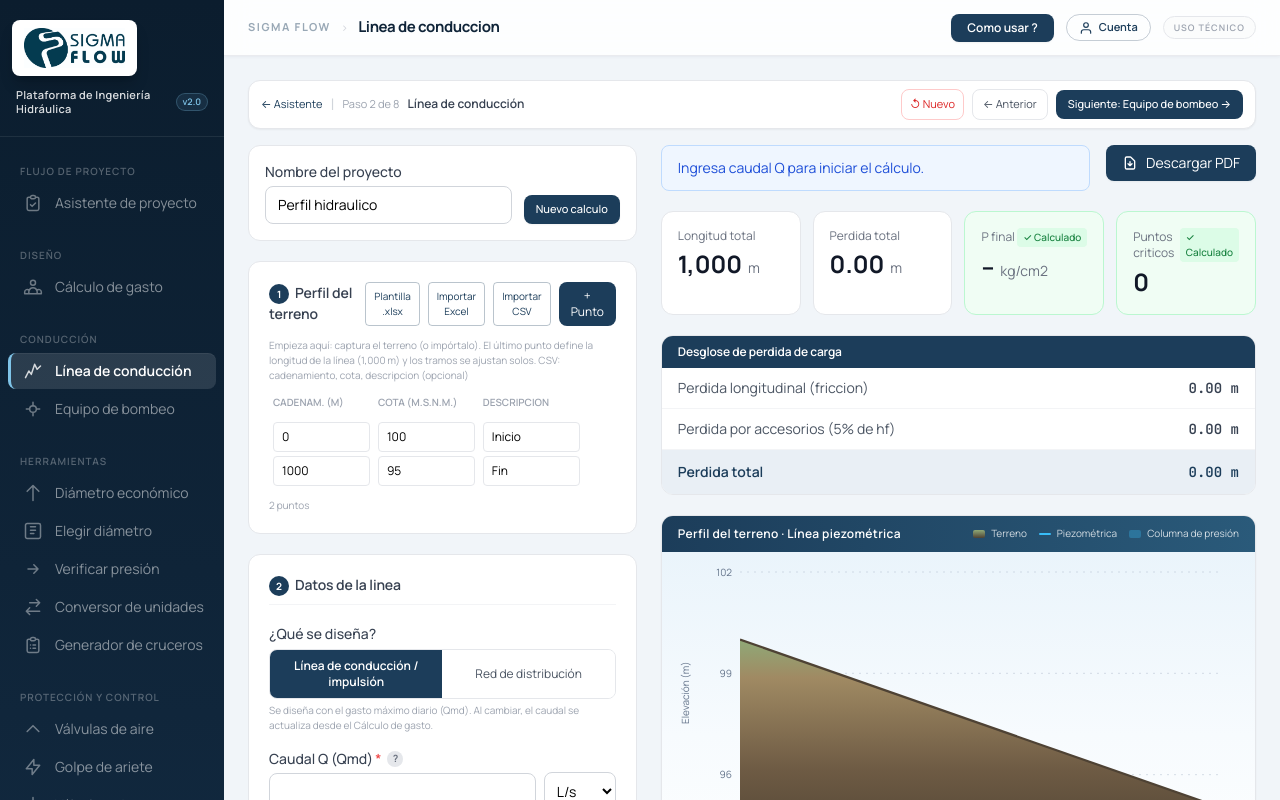
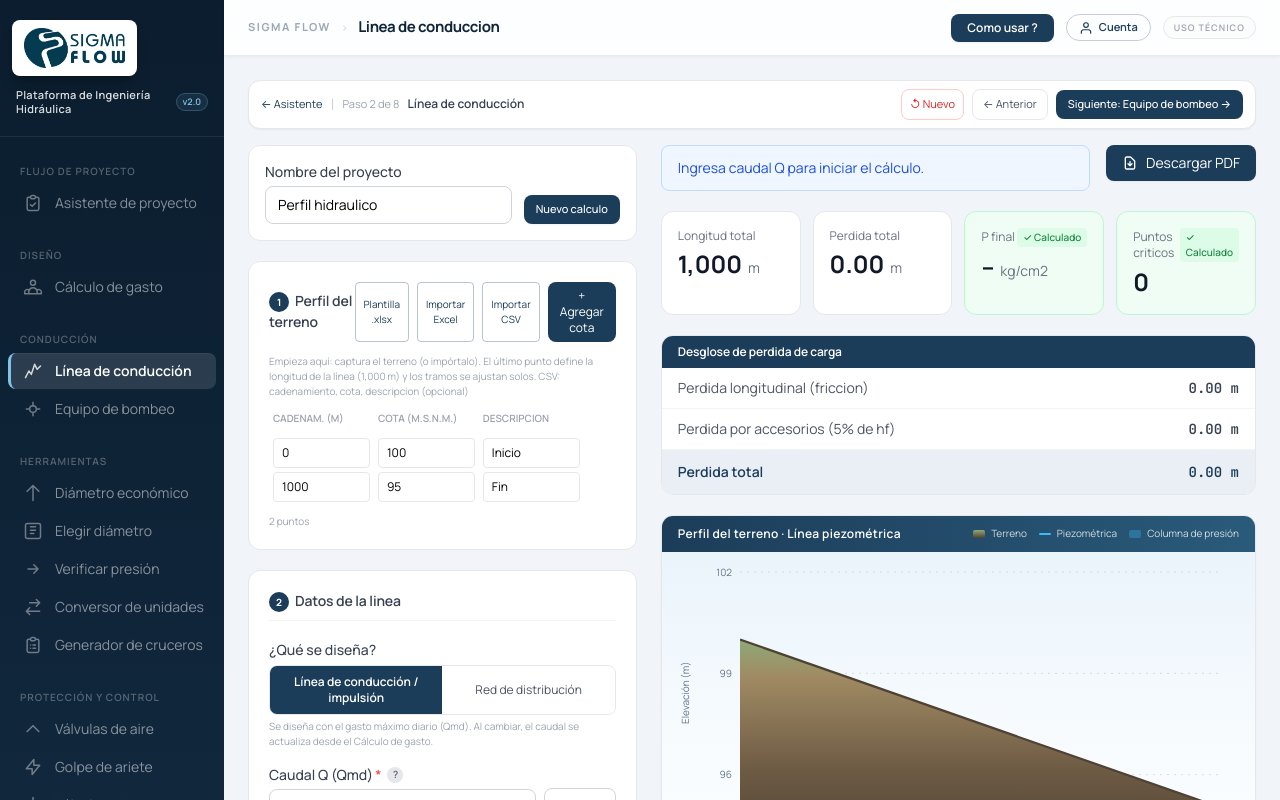
Before and after one commit to simexco/hidrocalc, a Next.js app: page /perfil in a window 1280 px wide. Shown: the top 800 px of the page. Built offline with nearby package versions, Linux system fonts and the light colour scheme.

Commit message:
Captura de perfil: el boton para anadir renglones de cadenamiento/cota dice 'Agregar cota' (antes '+ Punto' / '+ Vertice') en Linea de conduccion, Valvulas de aire y Entregable
Co-Authored-By: Claude Fable 5 <noreply@anthropic.com>

```diff
--- a/src/app/(modules)/entregable/page.tsx
+++ b/src/app/(modules)/entregable/page.tsx
@@ -149,7 +149,7 @@ export default function EntregablePage() {
         <div className="space-y-2 pt-1">
           <div className="flex items-center justify-between">
             <label className="text-xs font-semibold text-gray-600 dark:text-gray-400">Perfil topográfico (cadenamiento, cota, descripción)</label>
-            <button onClick={addVertex} className="text-xs bg-[#1C3D5A] text-white px-2 py-1 rounded hover:bg-[#0F2438]">+ Punto</button>
+            <button onClick={addVertex} className="text-xs bg-[#1C3D5A] text-white px-2 py-1 rounded hover:bg-[#0F2438]">+ Agregar cota</button>
           </div>
           {d.vertices.map((v, i) => (
             <div key={i} className="flex gap-2 items-center">
--- a/src/app/(modules)/perfil/page.tsx
+++ b/src/app/(modules)/perfil/page.tsx
@@ -481,7 +481,7 @@ export default function PerfilPage() {
                   Importar CSV
                 </button>
                 <button onClick={addVertex} className="text-xs bg-[#1C3D5A] text-white px-3 py-1.5 rounded-lg hover:bg-[#0F2438] transition-colors">
-                  + Punto
+                  + Agregar cota
                 </button>
               </div>
               <input ref={fileRef} type="file" accept=".csv,.txt,.tsv" onChange={handleCSVImport} className="hidden" />
--- a/src/app/(modules)/valvulas-aire/page.tsx
+++ b/src/app/(modules)/valvulas-aire/page.tsx
@@ -281,7 +281,7 @@ export default function ValvulasAirePage() {
           <div className="bg-white dark:bg-gray-800 rounded-xl border border-gray-200 dark:border-gray-700 p-5 space-y-3">
             <div className="flex items-center justify-between">
               <h2 className="text-sm font-semibold text-gray-700 dark:text-gray-300">Perfil topográfico</h2>
-              <button onClick={addVertex} className="text-xs bg-[#1C3D5A] text-white px-3 py-1.5 rounded-lg hover:bg-[#0F2438] transition-colors">+ Vértice</button>
+              <button onClick={addVertex} className="text-xs bg-[#1C3D5A] text-white px-3 py-1.5 rounded-lg hover:bg-[#0F2438] transition-colors">+ Agregar cota</button>
             </div>
             <div className="bg-blue-50 dark:bg-blue-900/10 border border-blue-200 dark:border-blue-800 rounded-lg px-3 py-2 text-[11px] text-blue-700 dark:text-blue-300 space-y-1">
               <p className="font-semibold">Como capturar el perfil:</p>
```
